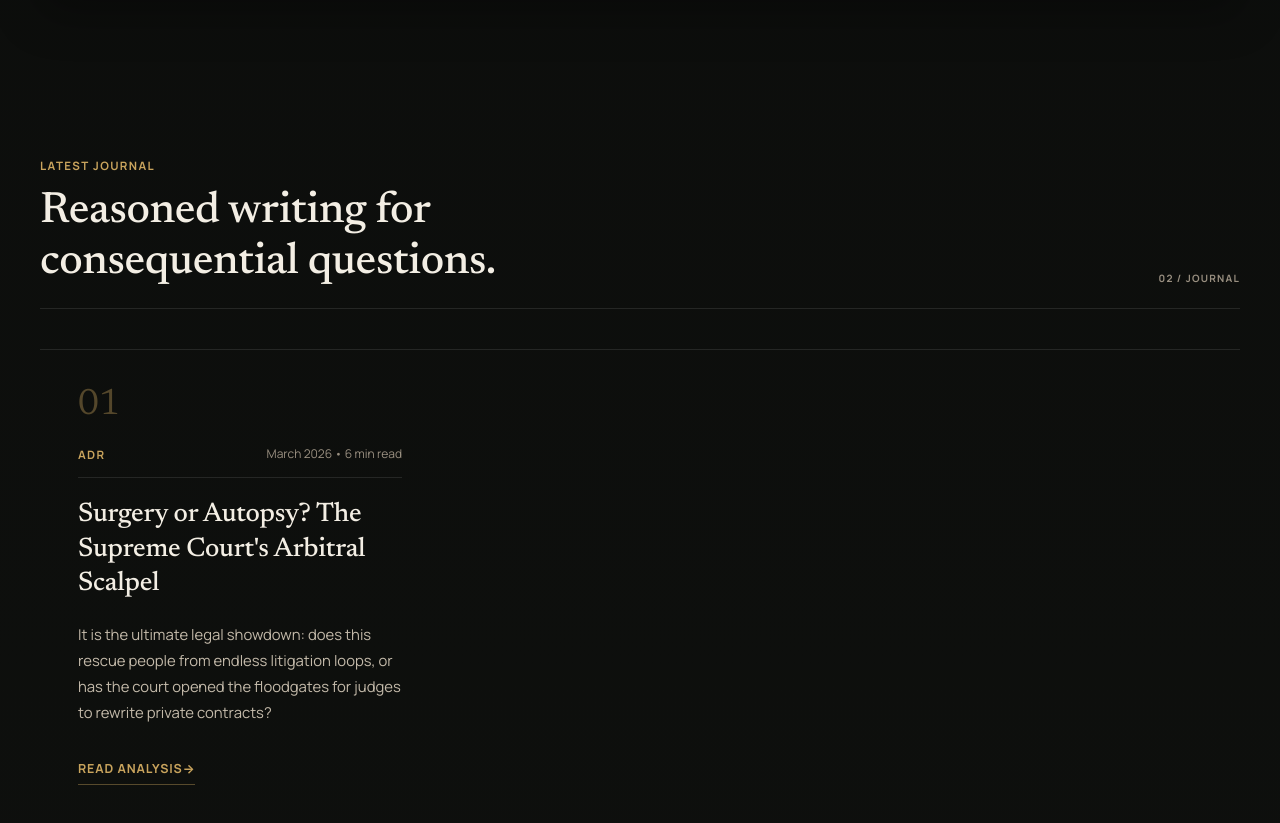
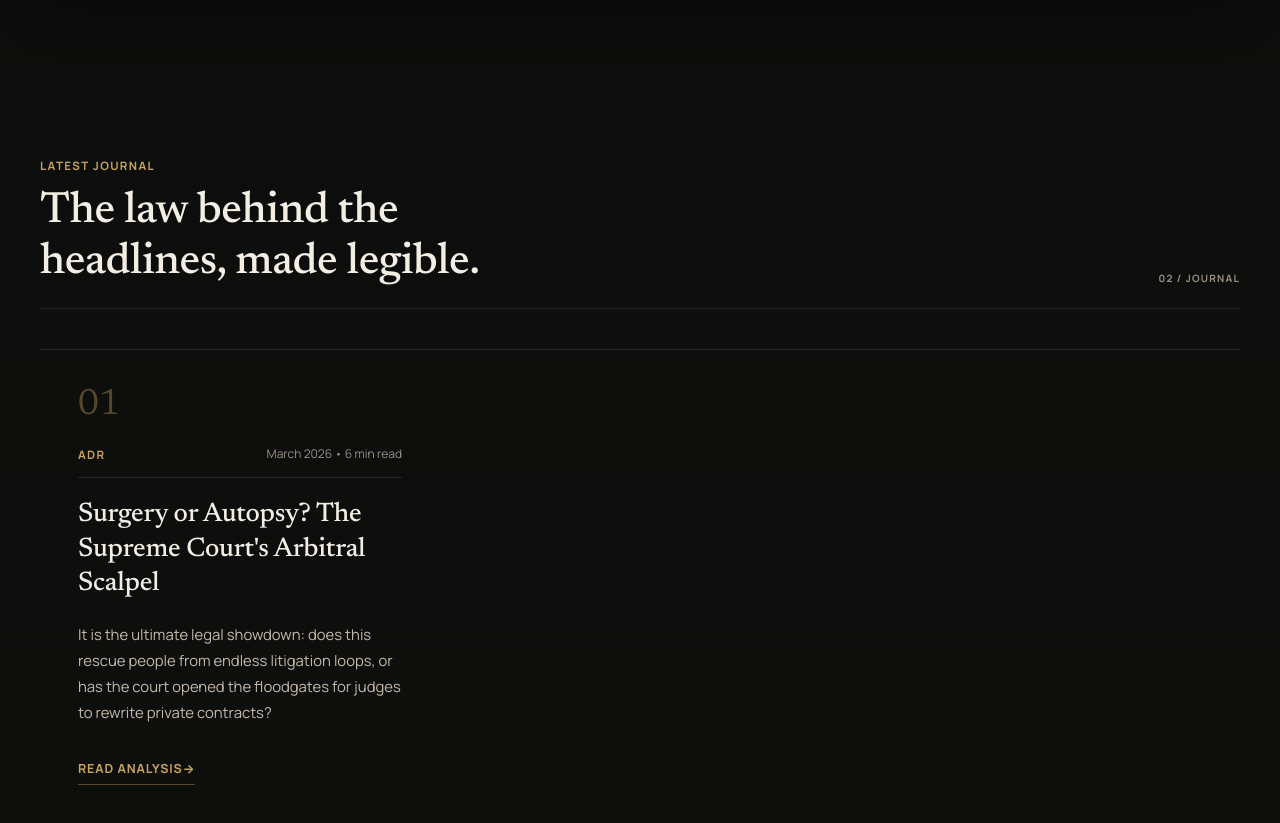
Before and after one commit to Anubhav-2005/lexnush, a Flask app: page / in a window 1280 px wide. Shown: the part 1792-2615 px from the top of the page. Run offline with Flask 3, Linux system fonts and the light colour scheme; parts of the project's set-up code (start-up, migrations or seed data) failed here and were passed over; some libraries are stand-ins or nearby versions.

Commit message:
copy: clarify journal section headline

```diff
--- a/templates/index.html
+++ b/templates/index.html
@@ -71,7 +71,7 @@
     <div class="section-heading section-heading-wide fade-in">
         <div>
             <span class="section-kicker">Latest journal</span>
-            <h2 id="latest-journal-title" class="section-title">Reasoned writing for consequential questions.</h2>
+            <h2 id="latest-journal-title" class="section-title">The law behind the headlines, made legible.</h2>
         </div>
         <span class="section-index" aria-hidden="true">02 / Journal</span>
     </div>
```
